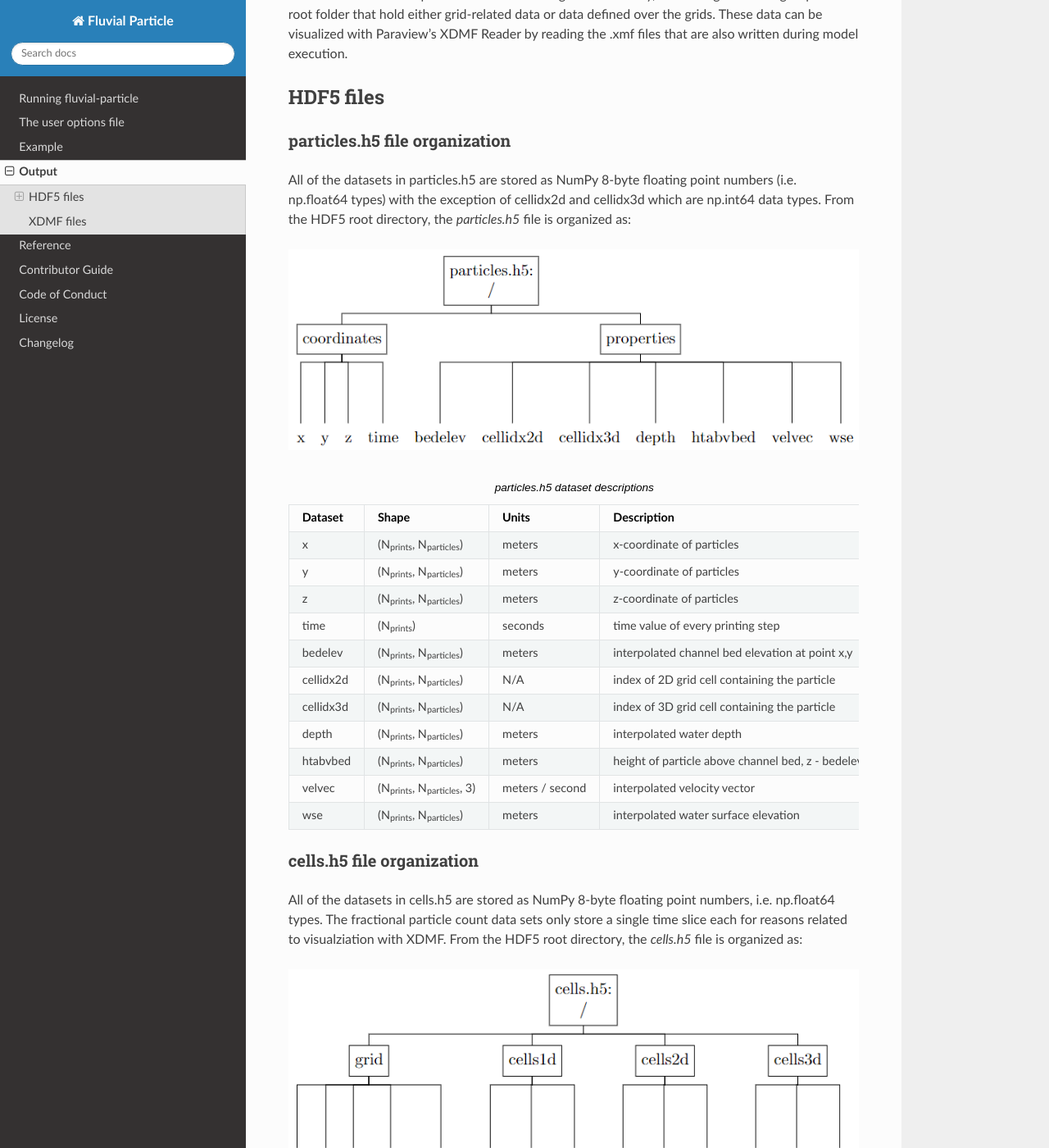
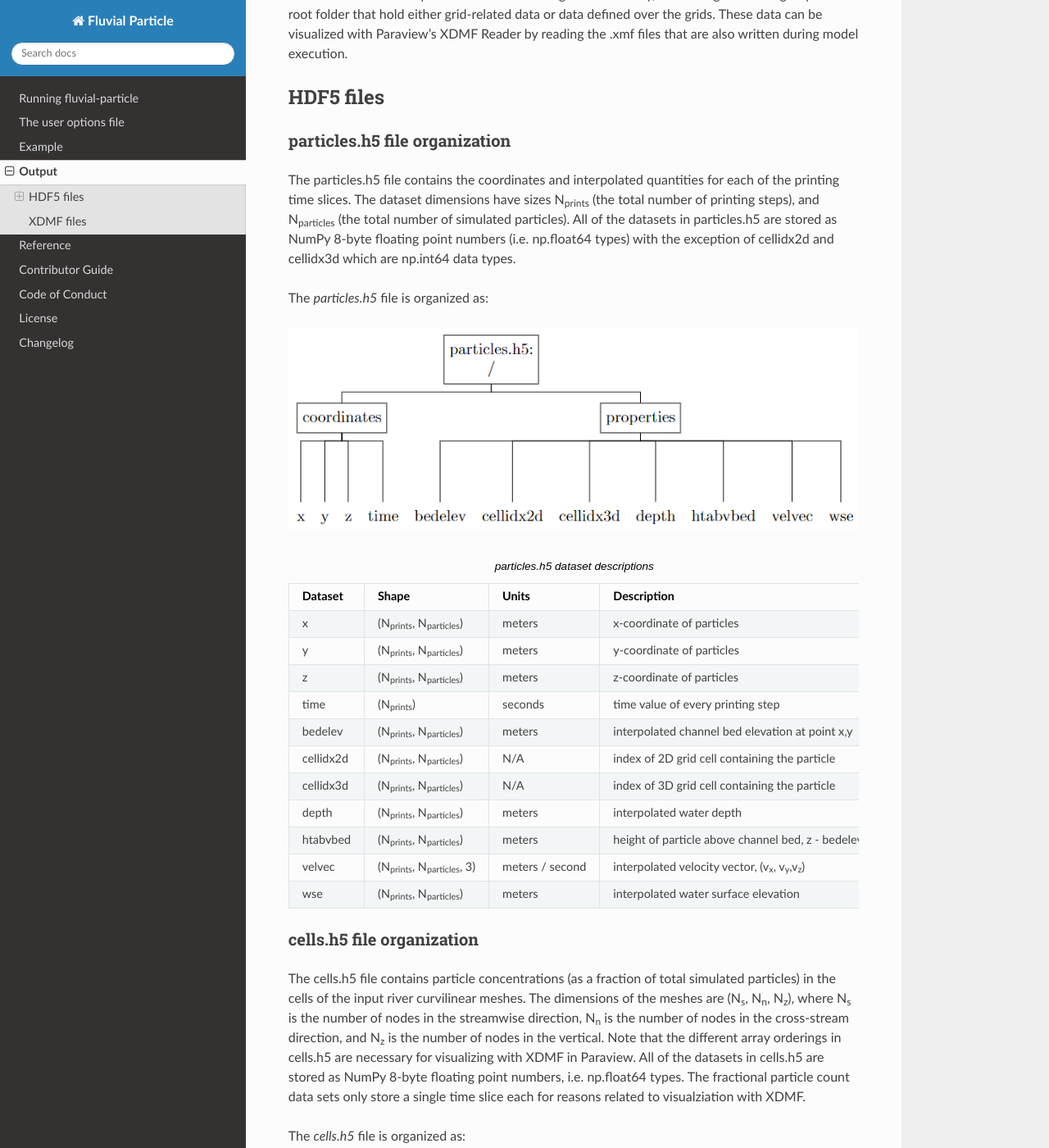
Before and after one commit to rmcd-mscb/fluvial-particle, a Sphinx documentation site: the page built from docs/output.rst, in a window 1280 px wide and 1400 px high, scrolled down 250 px. Shown: the whole window at 82% size. Built offline with Sphinx 7.4.7 and the Read the Docs theme 2.0.0, drawn with Linux system fonts in a browser that asks for light colours; some of the changed text lies outside the part shown.

Commit message:
docs updates

```diff
--- a/docs/data/cells.csv
+++ b/docs/data/cells.csv
@@ -1,9 +1,9 @@
 Dataset,Shape,Units,Description
-X,"(N\ :sub:`z`\ , N\ :sub:`y`\ , N\ :sub:`x`\ )",meters,x-coordinate of curvilinear grid nodes
-Y,"(N\ :sub:`z`\ , N\ :sub:`y`\ , N\ :sub:`x`\ )",meters,y-coordinate of curvilinear grid nodes
-Z,"(N\ :sub:`z`\ , N\ :sub:`y`\ , N\ :sub:`x`\ )",meters,z-coordinate of curvilinear grid nodes
+X,"(N\ :sub:`z`\ , N\ :sub:`n`\ , N\ :sub:`s`\ )",meters,x-coordinate of curvilinear grid nodes
+Y,"(N\ :sub:`z`\ , N\ :sub:`n`\ , N\ :sub:`s`\ )",meters,y-coordinate of curvilinear grid nodes
+Z,"(N\ :sub:`z`\ , N\ :sub:`n`\ , N\ :sub:`s`\ )",meters,z-coordinate of curvilinear grid nodes
 time,(N\ :sub:`prints`\ ),seconds,time value of every printing step
-zeros,(N\ :sub:`x`\  - 1),N/A,array of zeros for cells1D polyvertex visualization
-/cells1d/fpc\ *n*,(N\ :sub:`x`\  - 1),N/A,fractional particle count in each streamwise 1D cell at the *nth* printing step
-/cells2d/fpc\ *n*,"(N\ :sub:`x`\  - 1, N\ :sub:`y`\  - 1)",N/A,fractional particle count in each 2D grid cell
-/cells3d/fpc\ *n*,"(N\ :sub:`x`\  - 1, N\ :sub:`y`\  - 1, N\ :sub:`z`\  - 1)",N/A,fractional particle count in each 3D grid cell
+zeros,(N\ :sub:`s`\  - 1),N/A,array of zeros for cells1D polyvertex visualization
+/cells1d/fpc\ *n*,(N\ :sub:`s`\  - 1),N/A,fractional particle count in each streamwise 1D cell at the *nth* printing step
+/cells2d/fpc\ *n*,"(N\ :sub:`s`\  - 1, N\ :sub:`n`\  - 1)",N/A,fractional particle count in each 2D grid cell
+/cells3d/fpc\ *n*,"(N\ :sub:`s`\  - 1, N\ :sub:`n`\  - 1, N\ :sub:`z`\  - 1)",N/A,fractional particle count in each 3D grid cell
--- a/docs/data/particles.csv
+++ b/docs/data/particles.csv
@@ -8,5 +8,5 @@ cellidx2d,"(N\ :sub:`prints`\ , N\ :sub:`particles`\ )",N/A,index of 2D grid cel
 cellidx3d,"(N\ :sub:`prints`\ , N\ :sub:`particles`\ )",N/A,index of 3D grid cell containing the particle
 depth,"(N\ :sub:`prints`\ , N\ :sub:`particles`\ )",meters,interpolated water depth
 htabvbed,"(N\ :sub:`prints`\ , N\ :sub:`particles`\ )",meters,"height of particle above channel bed, z - bedelev"
-velvec,"(N\ :sub:`prints`\ , N\ :sub:`particles`\ , 3)",meters / second,interpolated velocity vector
+velvec,"(N\ :sub:`prints`\ , N\ :sub:`particles`\ , 3)",meters / second,"interpolated velocity vector, (v\ :sub:`x`\ , v\ :sub:`y`\ ,v\ :sub:`z`\ )"
 wse,"(N\ :sub:`prints`\ , N\ :sub:`particles`\ )",meters,interpolated water surface elevation
--- a/docs/output.rst
+++ b/docs/output.rst
@@ -10,8 +10,9 @@ HDF5 files
 particles.h5 file organization
 ~~~~~~~~~~~~~~~~~~~~~~~~~~~~~~~~~
 
-All of the datasets in particles.h5 are stored as NumPy 8-byte floating point numbers (i.e. np.float64 types) with the exception of cellidx2d and cellidx3d which are np.int64 data types.
-From the HDF5 root directory, the *particles.h5* file is organized as:
+The particles.h5 file contains the coordinates and interpolated quantities for each of the printing time slices. The dataset dimensions have sizes N\ :sub:`prints` (the total number of printing steps), and N\ :sub:`particles` (the total number of simulated particles). All of the datasets in particles.h5 are stored as NumPy 8-byte floating point numbers (i.e. np.float64 types) with the exception of cellidx2d and cellidx3d which are np.int64 data types.
+
+The *particles.h5* file is organized as:
 
 .. image:: data/particles_tree.PNG
 
@@ -24,8 +25,9 @@ From the HDF5 root directory, the *particles.h5* file is organized as:
 
 cells.h5 file organization
 ~~~~~~~~~~~~~~~~~~~~~~~~~~~~~~~~~
-All of the datasets in cells.h5 are stored as NumPy 8-byte floating point numbers, i.e. np.float64 types. The fractional particle count data sets only store a single time slice each for reasons related to visualziation with XDMF.
-From the HDF5 root directory, the *cells.h5* file is organized as:
+The cells.h5 file contains particle concentrations (as a fraction of total simulated particles) in the cells of the input river curvilinear meshes. The dimensions of the meshes are (N\ :sub:`s`\ , N\ :sub:`n`\ , N\ :sub:`z`\ ), where N\ :sub:`s` is the number of nodes in the streamwise direction, N\ :sub:`n` is the number of nodes in the cross-stream direction, and N\ :sub:`z` is the number of nodes in the vertical. Note that the different array orderings in cells.h5 are necessary for visualizing with XDMF in Paraview. All of the datasets in cells.h5 are stored as NumPy 8-byte floating point numbers, i.e. np.float64 types. The fractional particle count data sets only store a single time slice each for reasons related to visualziation with XDMF.
+
+The *cells.h5* file is organized as:
 
 .. image:: data/cells_tree.PNG
 
```
